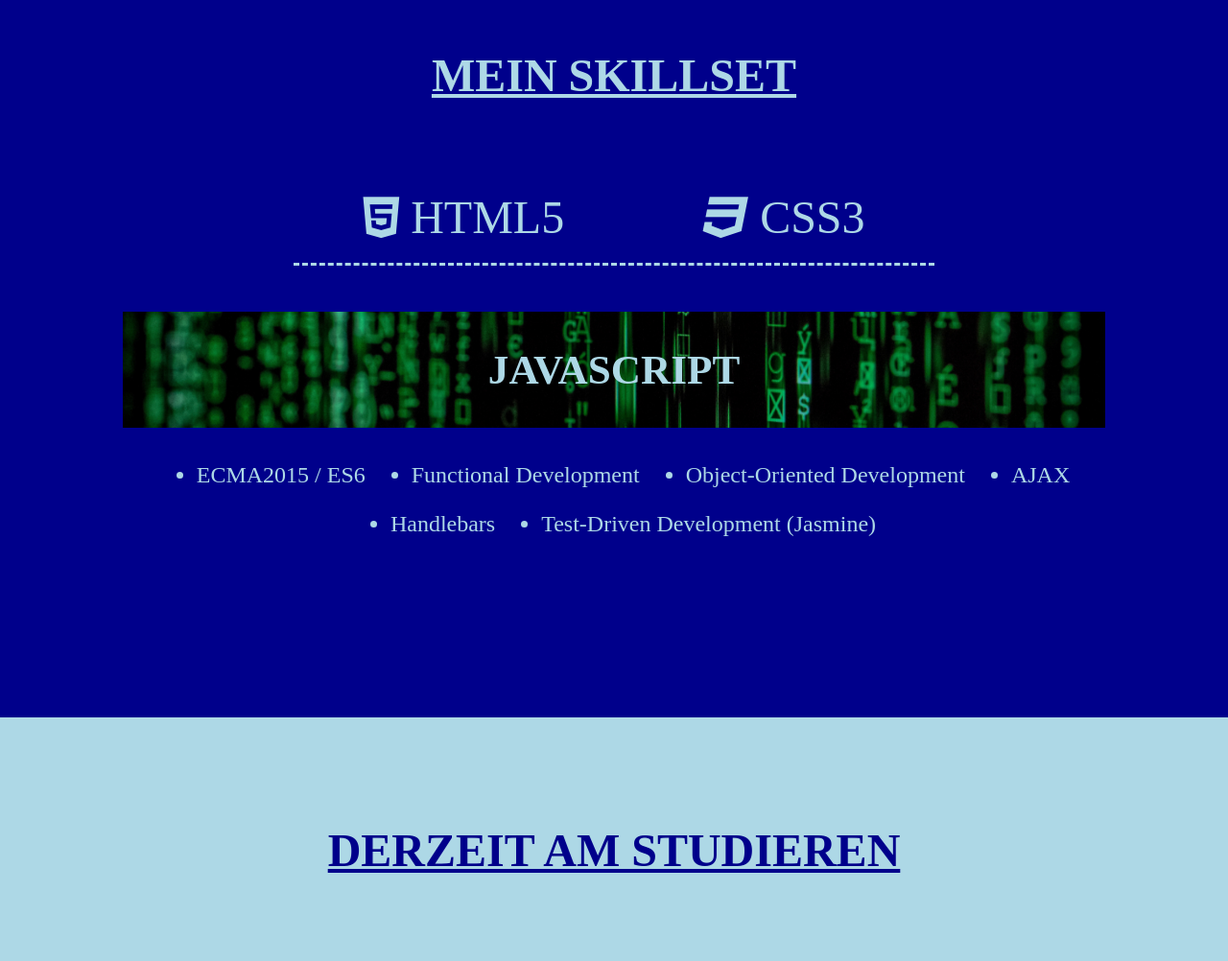
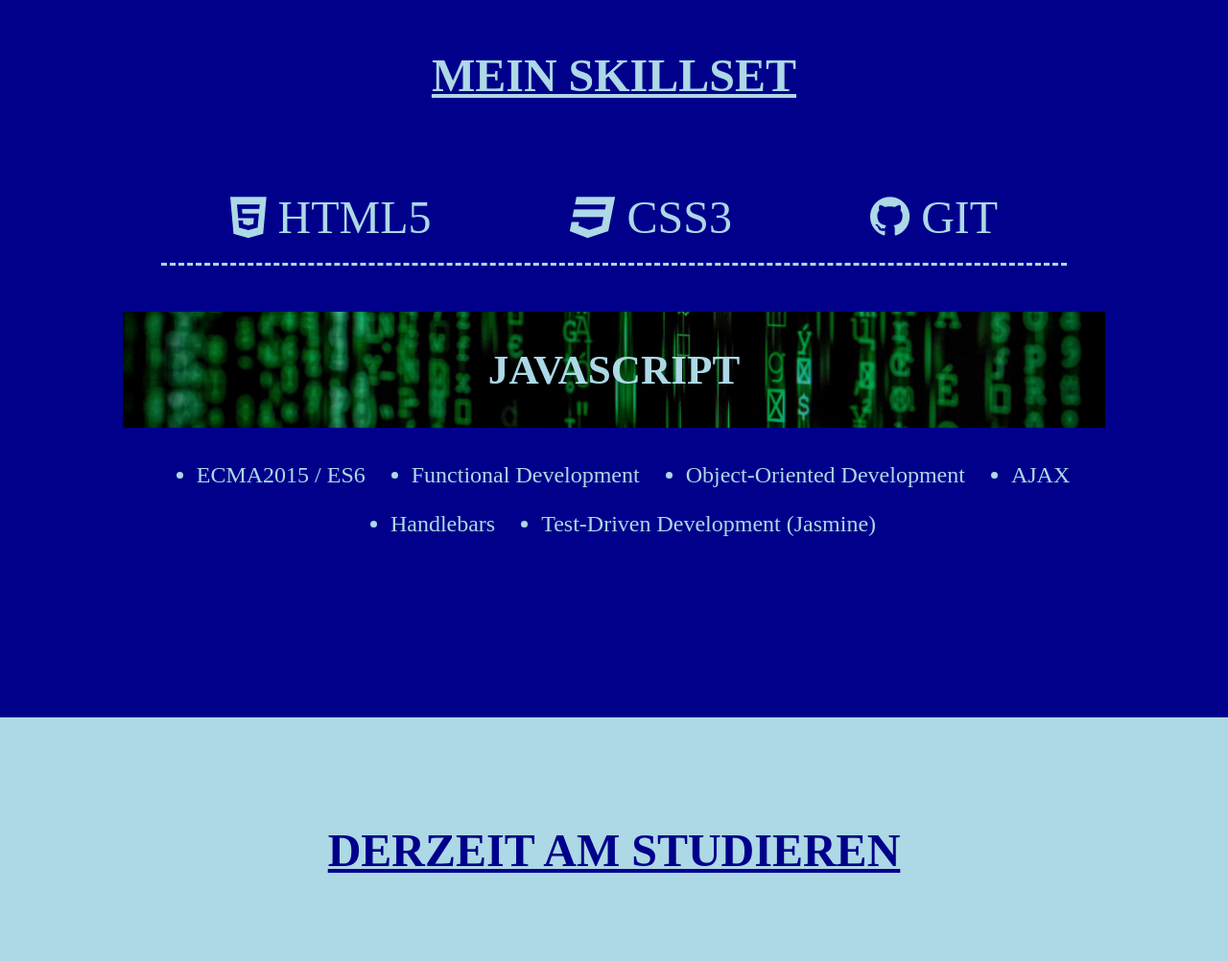
Before and after one commit to animus-liber/animus-liber.github.io, a plain HTML site: page index.html in a window 1280 px wide. Shown: the part 3393-4395 px from the top of the page at 96% size. Drawn offline with Linux system fonts and the light colour scheme.

Commit message:
Add GIT to Skills

```diff
--- a/index.html
+++ b/index.html
@@ -93,7 +93,7 @@
                 <article id="skillset">
                     <i class="fa fa-html5 fa-2x" aria-hidden="true"> HTML5</i>
                     <i class="fa fa-css3 fa-2x" aria-hidden="true"> CSS3</i>
-                    <!--<i class="fa fa-github fa-2x" aria-hidden="true"> GIT</i>-->
+                    <i class="fa fa-github fa-2x" aria-hidden="true"> GIT</i>
                 </article>
                 <article>
                     <!--<h2 id="js-heading" class="heading">JAVASCRIPT</h2>-->
```
